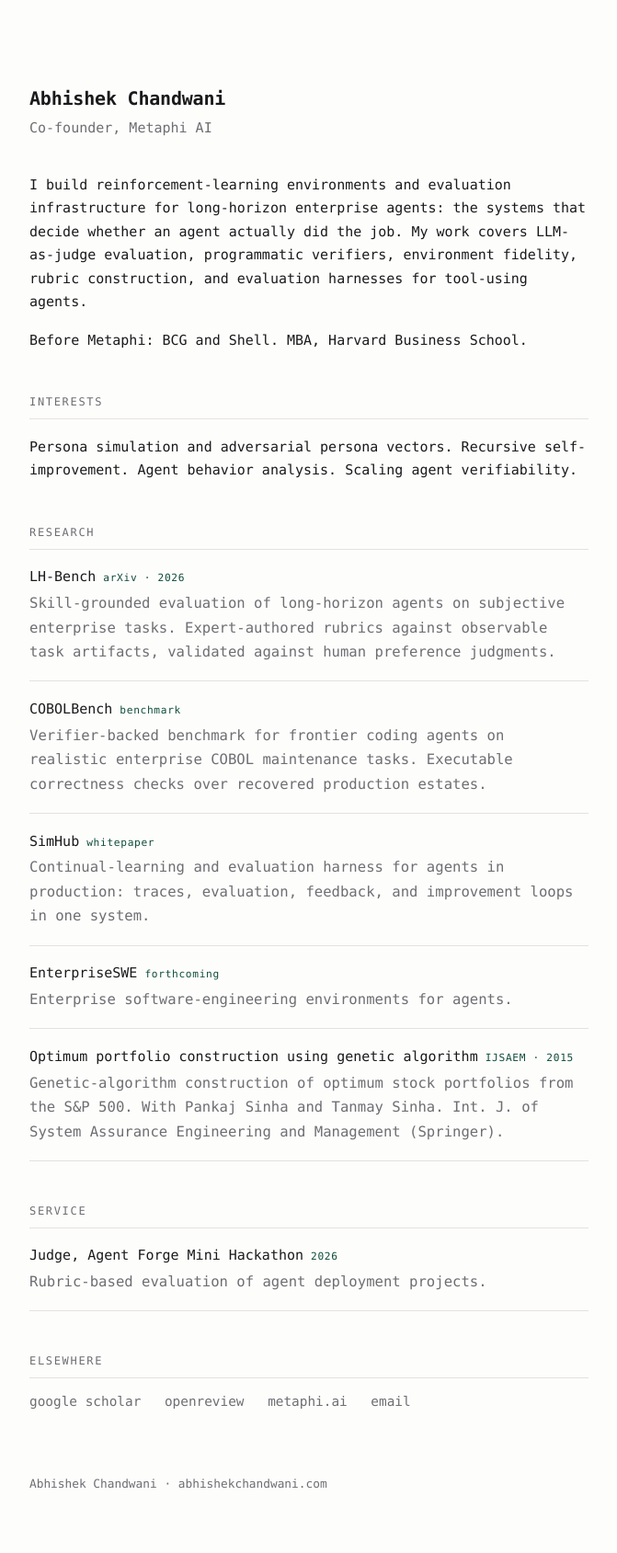
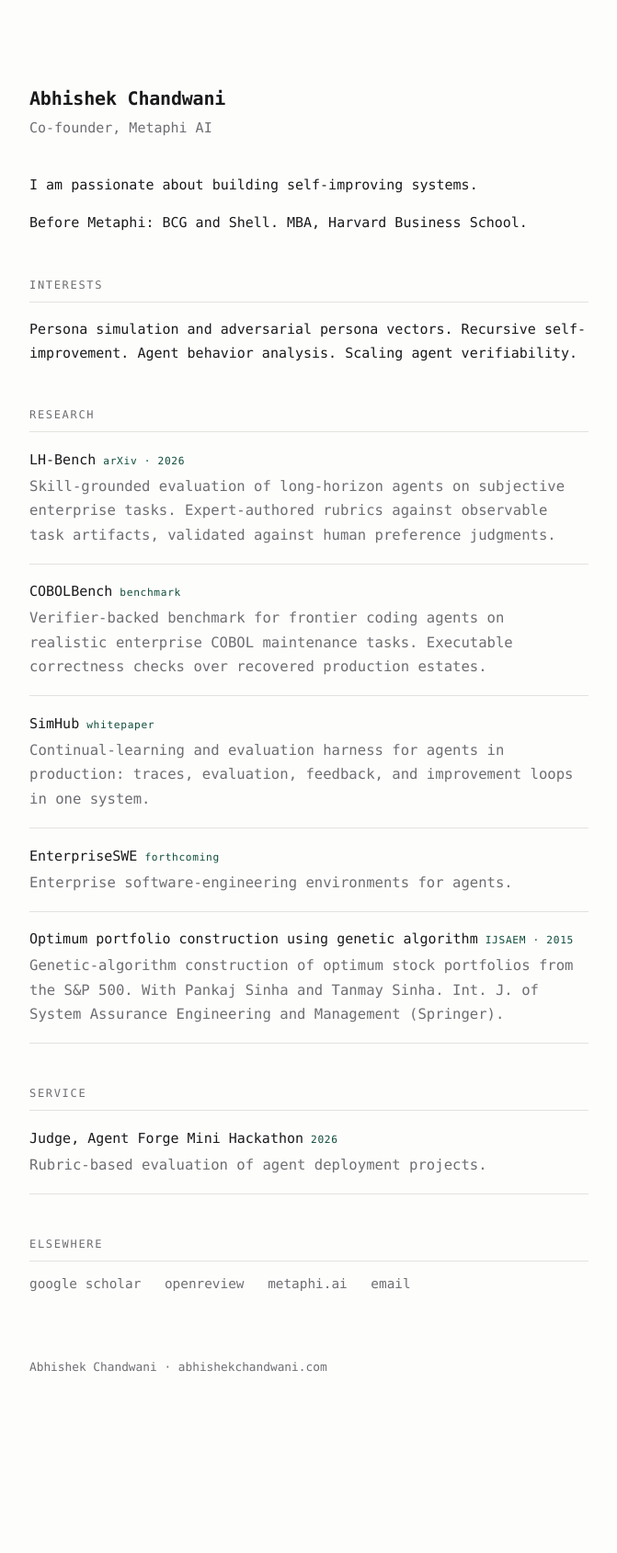
Before and after one commit to chandwaniac/abhishekchandwani.com, a Jekyll site: the page built from index.html, in a window 1280 px wide. Shown: the whole page at 92% size, without its empty margins (304-975 px from the left). Built offline with Jekyll 4.4.1, drawn with Linux system fonts in a browser that asks for light colours; after the commit the page ends 1562 px from its top, so only the background shows below that.

Commit message:
intro: one line

```diff
--- a/index.html
+++ b/index.html
@@ -40,10 +40,7 @@
   <p class="role">Co-founder, Metaphi AI</p>
 
   <div class="intro">
-    <p>I build reinforcement-learning environments and evaluation infrastructure for long-horizon
-    enterprise agents: the systems that decide whether an agent actually did the job.
-    My work covers LLM-as-judge evaluation, programmatic verifiers, environment fidelity,
-    rubric construction, and evaluation harnesses for tool-using agents.</p>
+    <p>I am passionate about building self-improving systems.</p>
     <p>Before Metaphi: BCG and Shell. MBA, Harvard Business School.</p>
   </div>
 
```
